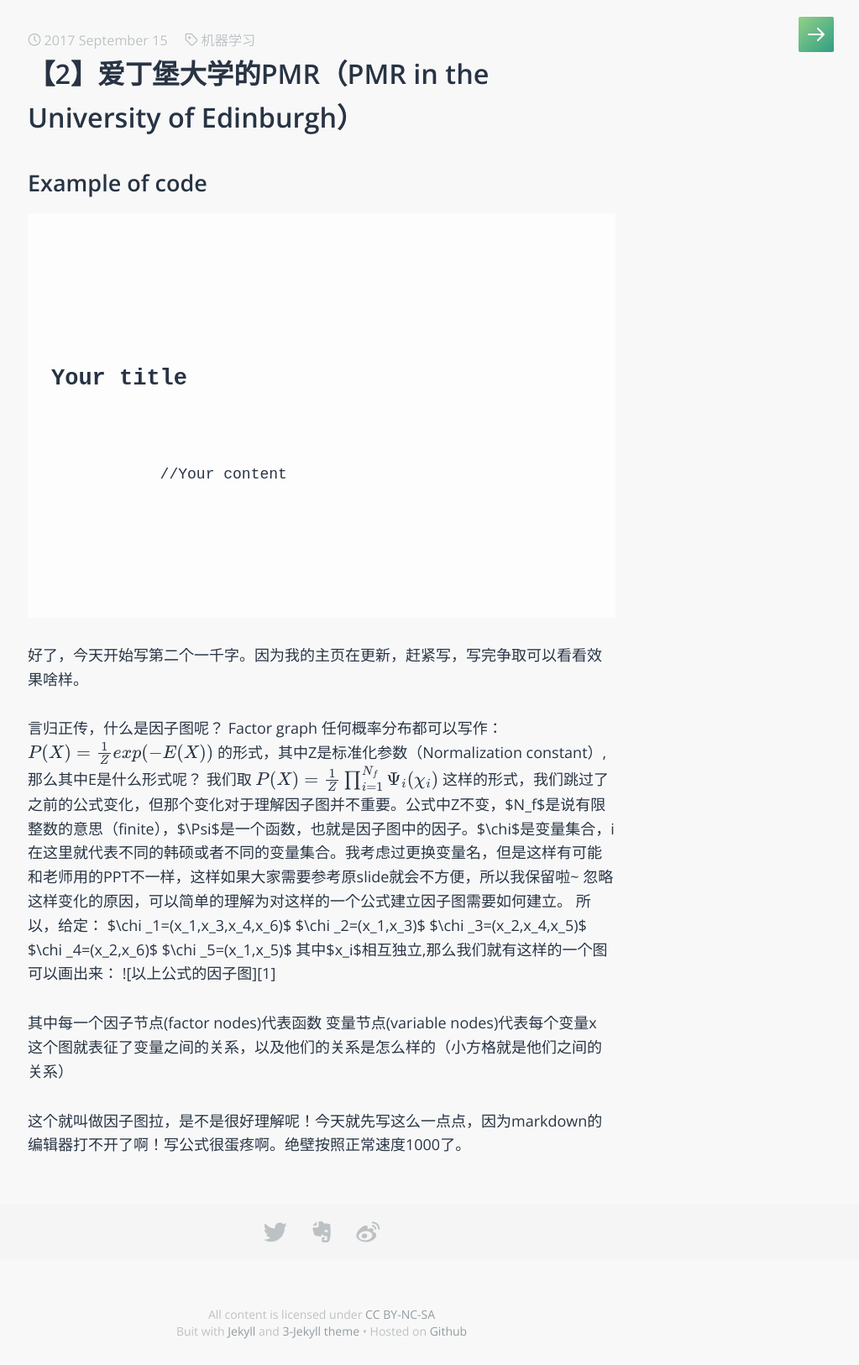
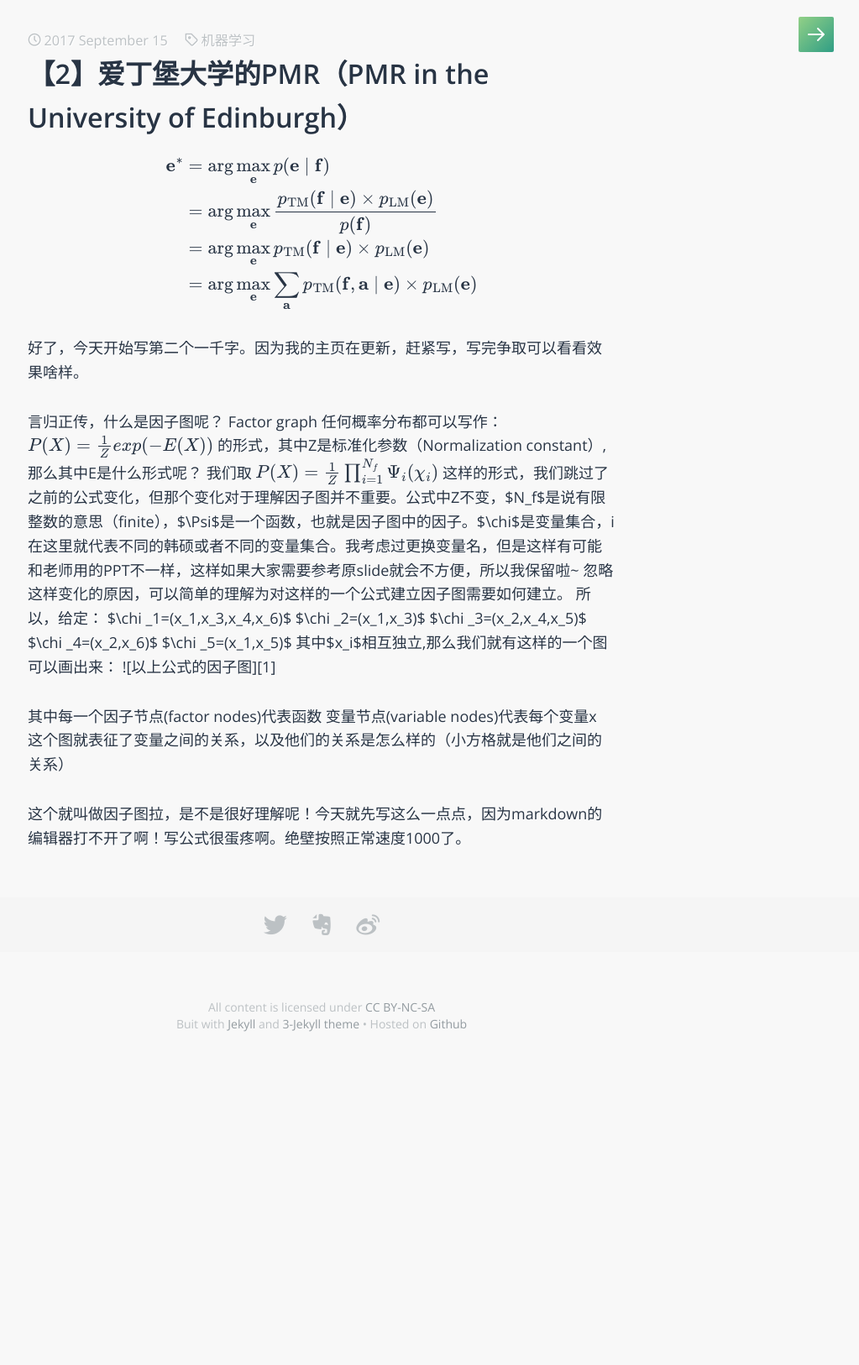
Before and after one commit to DukeEnglish/DukeEnglish.github.save, a Jekyll site: the page built from _posts/2017-09-15-PMR.md, in a window 1280 px wide. Shown: the whole page at 84% size, without its empty margins (257-1280 px from the left). Built offline with Jekyll 4.4.1, drawn with Linux system fonts in a browser that asks for light colours; some web fonts are replaced; formulas are drawn with MathJax 3.

Commit message:
Update 2017-09-15-PMR.md

```diff
--- a/_posts/2017-09-15-PMR.md
+++ b/_posts/2017-09-15-PMR.md
@@ -6,18 +6,9 @@ categories: 机器学习
 tags: 机器学习
 ---
 
-<h2>Example of code</h2>
-
-<pre>
-    <div class="container">
-        <div class="block two first">
-            <h2>Your title</h2>
-            <div class="wrap">
-            //Your content
-            </div>
-        </div>
-    </div>
-</pre>
+<p class="text-center">
+$$\begin{align*} \textbf{e}^* &amp; = \arg \max_{\textbf{e}} p(\textbf{e} \mid \textbf{f}) \\ &amp; = \arg \max_{\textbf{e}} \frac{p_{\textrm{TM}}(\textbf{f} \mid \textbf{e}) \times p_{\textrm{LM}}(\textbf{e})}{p(\textbf{f})} \\ &amp;= \arg \max_{\textbf{e}} p_{\textrm{TM}}(\textbf{f} \mid \textbf{e}) \times p_{\textrm{LM}}(\textbf{e}) \\ &amp;= \arg \max_{\textbf{e}} \sum_{\textbf{a}} p_{\textrm{TM}}(\textbf{f},\textbf{a} \mid \textbf{e}) \times p_{\textrm{LM}}(\textbf{e}) \end{align*}$$
+</p>
 
 <script type="text/javascript"
    src="http://cdn.mathjax.org/mathjax/latest/MathJax.js?config=TeX-AMS-MML_HTMLorMML">
```
